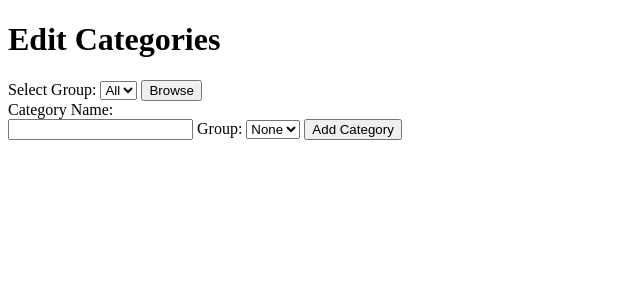
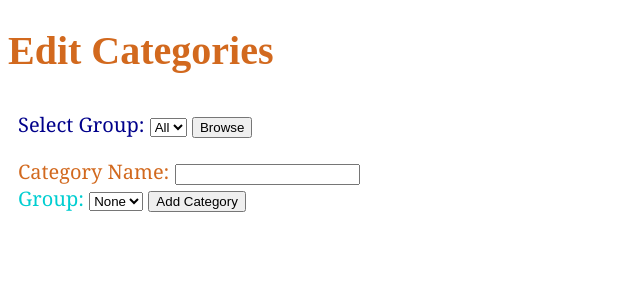
Before and after one commit to Ruzhenn/GitExercise-LariLariMMU, a Python web app: template templates/categories.html in a window 1280 px wide. Shown: the top 300 px of the page, without its empty margins (0-640 px from the left). Run offline with Jinja, Linux system fonts and the light colour scheme; the template is opened without the code that fills it, so the values that code supplies are empty.

Commit message:
added css

```diff
--- a/static/style.css
+++ b/static/style.css
@@ -1,4 +1,4 @@
-/* ---------------------------------------------------------------search css--------------------------------------------------------------------------------- */
+/* ---------------------------------------------------------------search--------------------------------------------------------------------------------- */
 .search_bar input[type="text"] {
     font-family: 'Bebas Neue', sans-serif;
     padding: 10px;
@@ -6,3 +6,32 @@
     border-radius: 5px;
     font-size: 16px;
   }
+
+/* -----------------------------------------------------------Categories----------------------------------------------------------------------------------- */
+
+.head{
+  font-family: 'Times New Roman', Times, serif;
+  font-size: 20px;
+  color: chocolate;
+}
+
+.Selection{
+  font-family: Georgia, 'Times New Roman', Times, serif;
+  font-size: 20px;
+  padding: 10px;
+  color: darkblue;
+}
+
+.Add{
+  font-family: Georgia, 'Times New Roman', Times, serif;
+  font-size: 20px;
+  padding: 10px;
+  color: chocolate;
+}
+
+.category_input{
+  font-family: Georgia, 'Times New Roman', Times, serif;
+  font-size: 20px;
+
+  color: darkturquoise;
+}
--- a/templates/categories.html
+++ b/templates/categories.html
@@ -24,8 +24,8 @@
     <div class="Add">
         <form method="POST" action="{{ url_for('add_category', admin_id=admin.id) }}" class="add_category_form">
             <label for="category">Category Name:</label>
+            <input type="text" id="category" name="name" required>
             <div class="category_input">
-                <input type="text" id="category" name="name" required>
                 <label for="group">Group:</label>
                 <select id="group" name="group_id">
                     <option value="">None</option>
```
